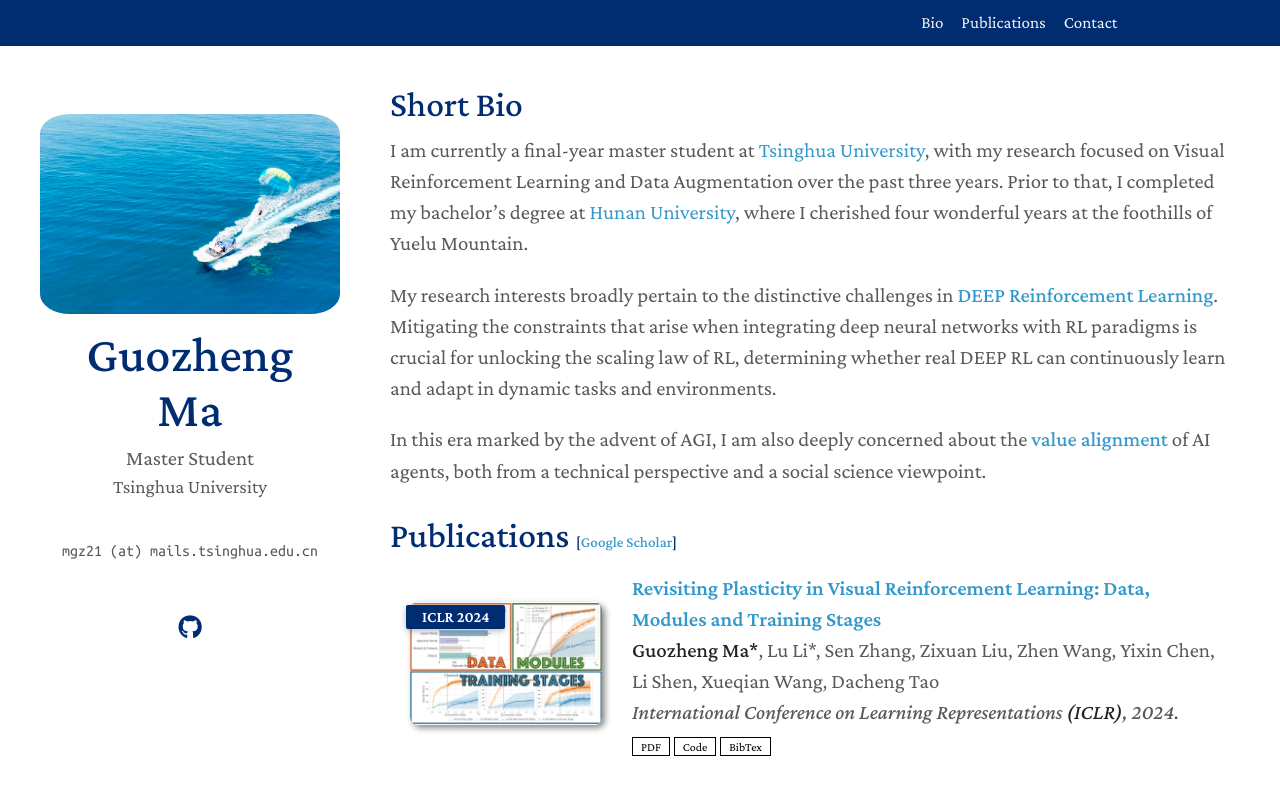
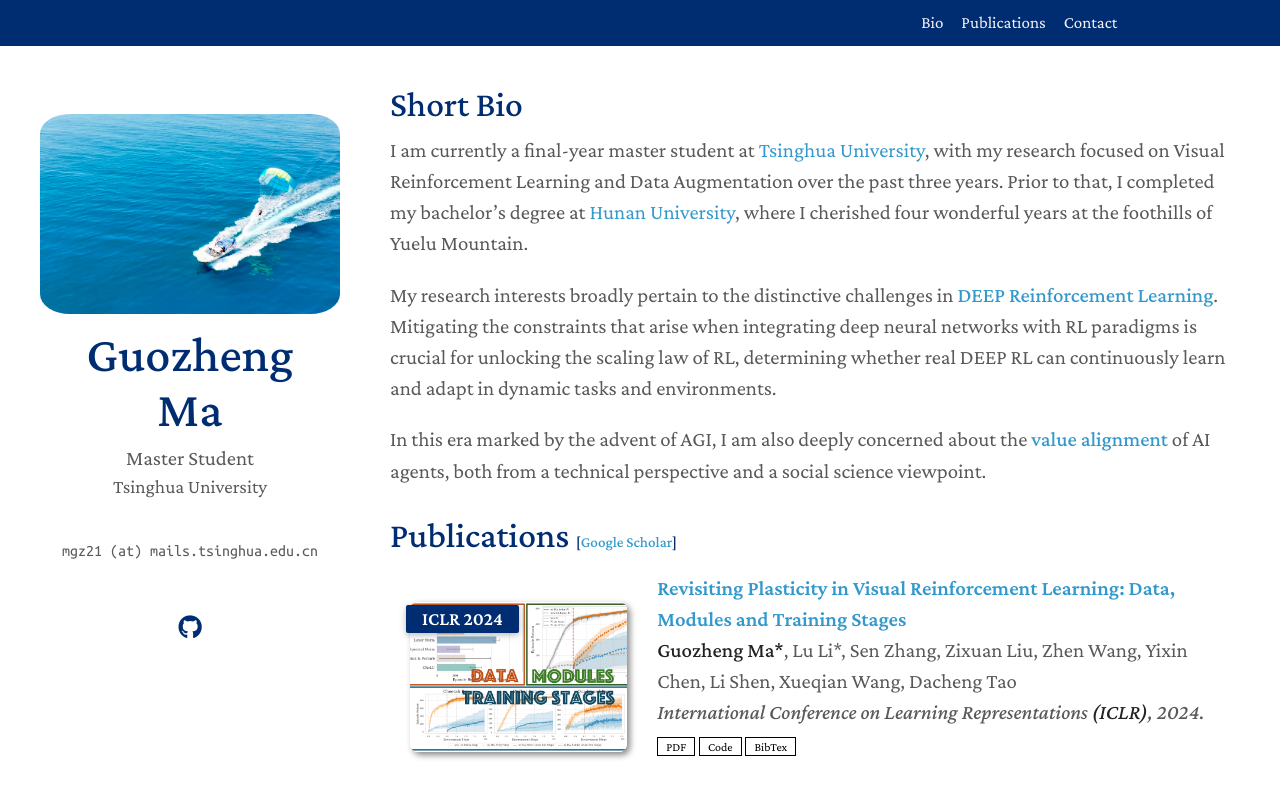
Before and after one commit to Guozheng-Ma/guozheng-ma.github.io, a Jekyll site: the page built from index.md, in a window 1280 px wide. Shown: the top 798 px of the page. Built offline with Jekyll 4.4.1, drawn with Linux system fonts in a browser that asks for light colours; a style sheet for code colours, icons or effects is not loaded.

Commit message:
Update pub.css

```diff
--- a/assets/css/pub.css
+++ b/assets/css/pub.css
@@ -1,7 +1,7 @@
 .badge {
     display: inline-block;
     padding: 0.25em 0.4em;
-    font-size: 75%;
+    font-size: 90%;
     font-weight: 700;
     line-height: 1;
     text-align: center;
@@ -72,4 +72,4 @@ blockquote { background: var(--global-bg-color); border-left: 2px solid var(--gl
 
 .publications ol.bibliography li div.abstract.hidden.open { border-color: var(--global-text-color); }
 
-.publications ol.bibliography li .teaser { border-radius: 8px; box-shadow: 3px 3px 6px #888; height: 123px; width: 270px; margin-top: 5px; margin-left: 5px; margin-bottom: 5px; object-fit: cover; }
+.publications ol.bibliography li .teaser { border-radius: 8px; box-shadow: 3px 3px 6px #888; height: 150px; width: 320px; margin-top: 5px; margin-left: 5px; margin-bottom: 5px; object-fit: cover; }
```
